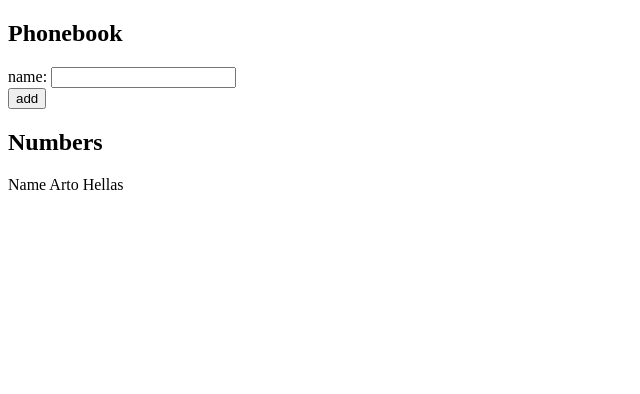
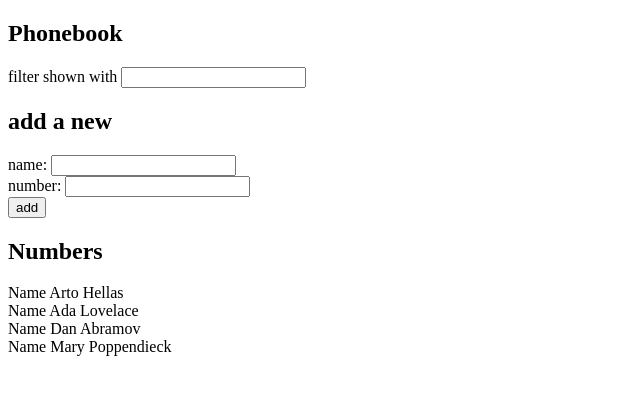
Before and after one commit to mati-fernandez/FullStackOpen, a React (Vite) app in the folder part2/phonebook/: page / in a window 1280 px wide. Shown: the top 394 px of the page, without its empty margins (0-640 px from the left). Built offline with nearby package versions, Linux system fonts and the light colour scheme.

Commit message:
Comenzando con el filtrado por nombre

```diff
--- a/part2/phonebook/src/App.jsx
+++ b/part2/phonebook/src/App.jsx
@@ -2,8 +2,15 @@
 import { Person } from './components/Person';
 
 const App = () => {
-  const [persons, setPersons] = useState([{ name: 'Arto Hellas' }]);
+  const [persons, setPersons] = useState([
+    { name: 'Arto Hellas', number: '040-123456', id: 1 },
+    { name: 'Ada Lovelace', number: '39-44-5323523', id: 2 },
+    { name: 'Dan Abramov', number: '12-43-234345', id: 3 },
+    { name: 'Mary Poppendieck', number: '39-23-6423122', id: 4 },
+  ]);
   const [newName, setNewName] = useState('');
+  const [newNumber, setNewNumber] = useState('');
+  const [filterByName, setFilterByName] = useState();
 
   const addName = (event) => {
     event.preventDefault();
@@ -25,14 +32,25 @@
     setNewName(e.target.value);
   };
 
+  const handleNumberChange = (e) => {
+    setNewNumber(e.target.value);
+  };
+
   // const personsToShow =
 
   return (
     <div>
       <h2>Phonebook</h2>
+      <div>
+        filter shown with <input />
+      </div>
+      <h2>add a new</h2>
       <form onSubmit={addName}>
         <div>
           name: <input value={newName} onChange={handleNameChange} />
+        </div>
+        <div>
+          number: <input value={newNumber} onChange={handleNumberChange} />
         </div>
         <div>
           <button type="submit">add</button>
```
